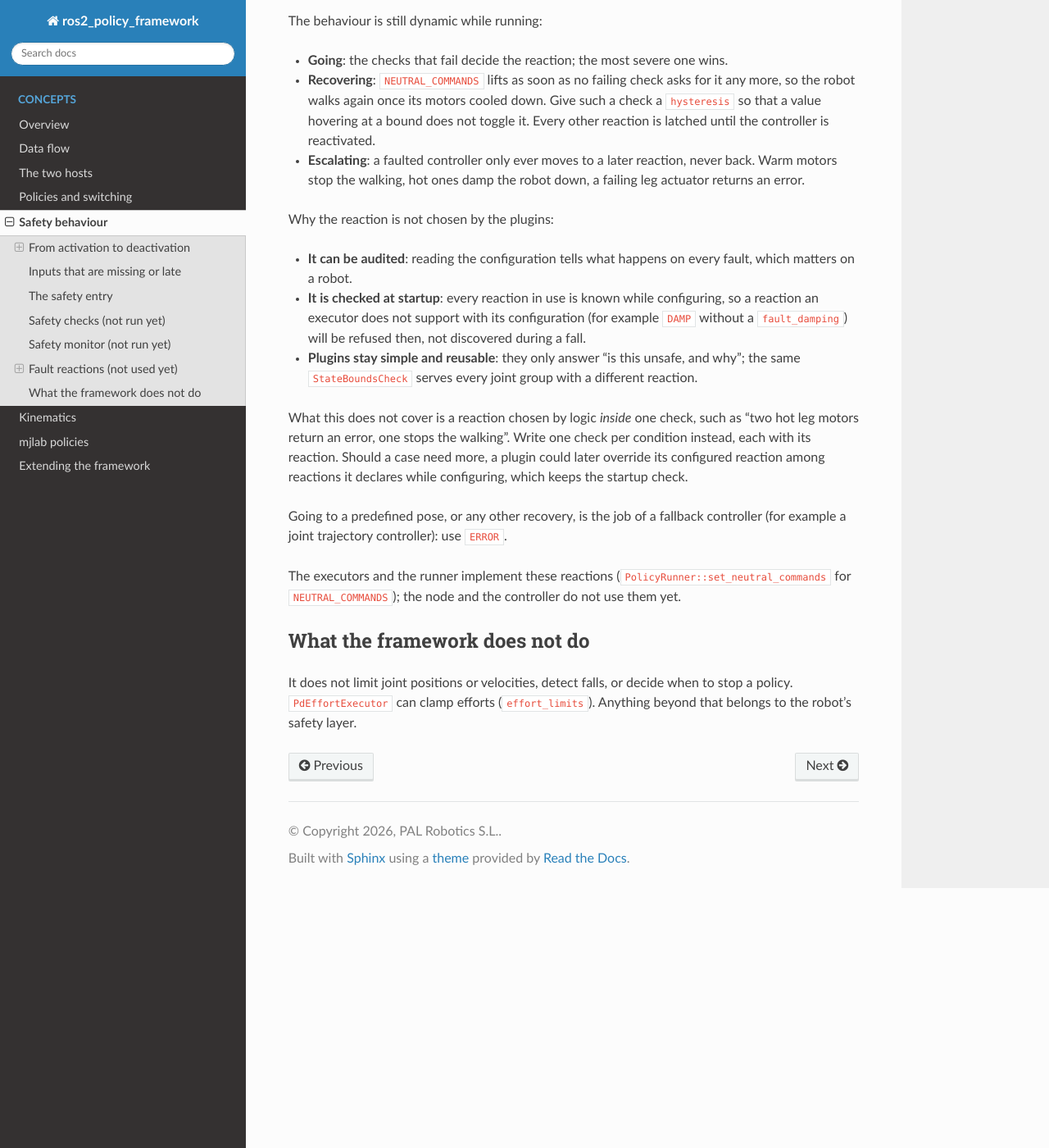
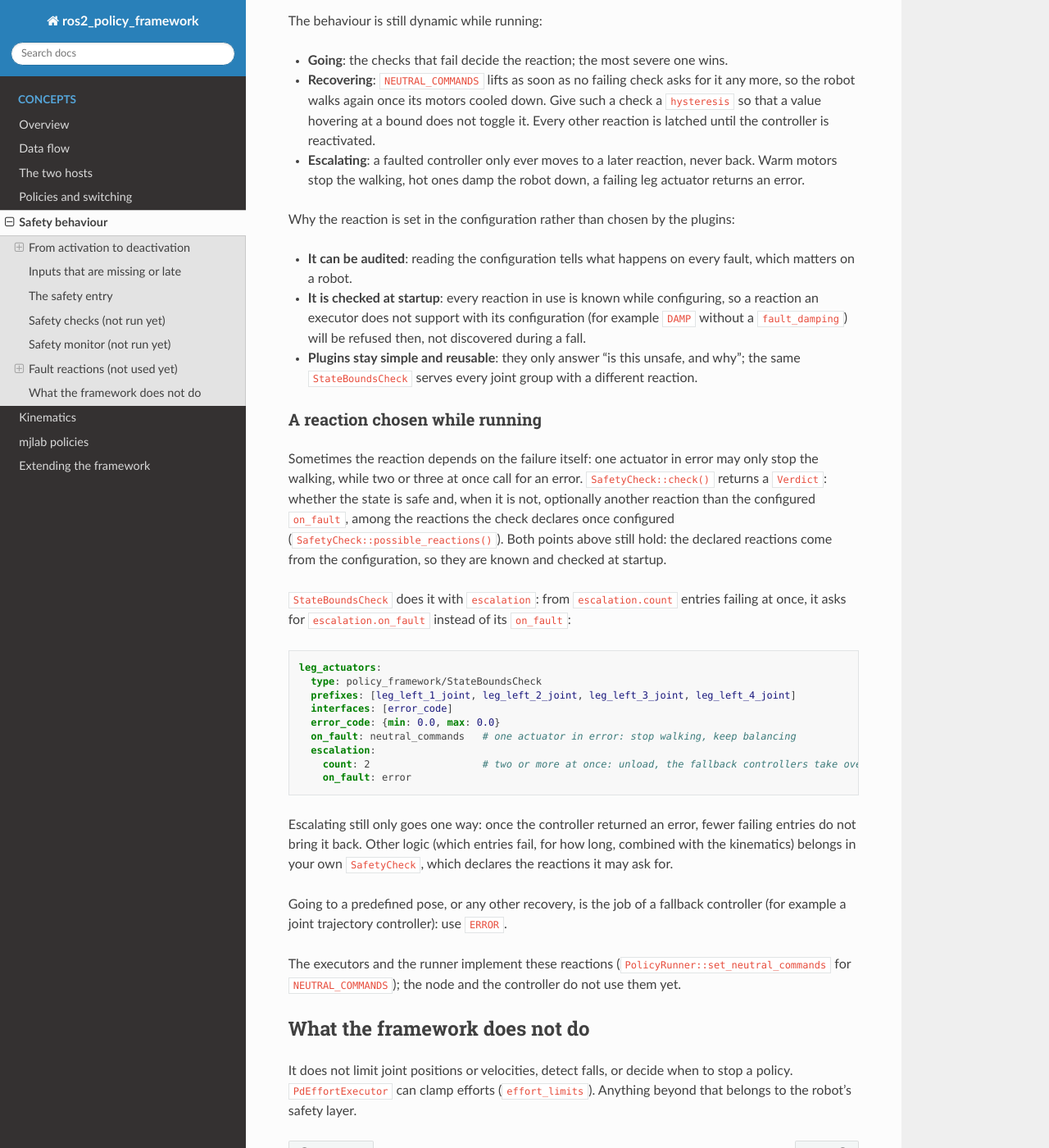
Before and after one commit to saikishor/ros2_policy_framework, a Sphinx documentation site: the page built from docs/safety.rst, in a window 1280 px wide and 1400 px high, scrolled down 4221 px. Shown: the whole window at 82% size. Built offline with Sphinx 7.4.7 and the Read the Docs theme 3.1.0, drawn with Linux system fonts in a browser that asks for light colours.

Commit message:
Document the reactions a safety check asks for while running and the StateBoundsCheck escalation

```diff
--- a/docs/safety.rst
+++ b/docs/safety.rst
@@ -274,7 +274,7 @@ The behaviour is still dynamic while running:
   motors stop the walking, hot ones damp the robot down, a failing leg actuator returns an
   error.
 
-Why the reaction is not chosen by the plugins:
+Why the reaction is set in the configuration rather than chosen by the plugins:
 
 - **It can be audited**: reading the configuration tells what happens on every fault, which
   matters on a robot.
@@ -284,10 +284,36 @@ Why the reaction is not chosen by the plugins:
 - **Plugins stay simple and reusable**: they only answer "is this unsafe, and why"; the same
   ``StateBoundsCheck`` serves every joint group with a different reaction.
 
-What this does not cover is a reaction chosen by logic *inside* one check, such as "two hot
-leg motors return an error, one stops the walking". Write one check per condition instead,
-each with its reaction. Should a case need more, a plugin could later override its configured
-reaction among reactions it declares while configuring, which keeps the startup check.
+A reaction chosen while running
+~~~~~~~~~~~~~~~~~~~~~~~~~~~~~~~
+
+Sometimes the reaction depends on the failure itself: one actuator in error may only stop the
+walking, while two or three at once call for an error. ``SafetyCheck::check()`` returns a
+``Verdict``: whether the state is safe and, when it is not, optionally another reaction than
+the configured ``on_fault``, among the reactions the check declares once configured
+(``SafetyCheck::possible_reactions()``). Both points
+above still hold: the declared reactions come from the configuration, so they are known and
+checked at startup.
+
+``StateBoundsCheck`` does it with ``escalation``: from ``escalation.count`` entries failing at
+once, it asks for ``escalation.on_fault`` instead of its ``on_fault``:
+
+.. code-block:: yaml
+
+   leg_actuators:
+     type: policy_framework/StateBoundsCheck
+     prefixes: [leg_left_1_joint, leg_left_2_joint, leg_left_3_joint, leg_left_4_joint]
+     interfaces: [error_code]
+     error_code: {min: 0.0, max: 0.0}
+     on_fault: neutral_commands   # one actuator in error: stop walking, keep balancing
+     escalation:
+       count: 2                   # two or more at once: unload, the fallback controllers take over
+       on_fault: error
+
+Escalating still only goes one way: once the controller returned an error, fewer failing
+entries do not bring it back. Other logic (which entries fail, for how long, combined with
+the kinematics) belongs in your own ``SafetyCheck``, which declares the reactions it may ask
+for.
 
 Going to a predefined pose, or any other recovery, is the job of a fallback controller (for
 example a joint trajectory controller): use ``ERROR``.
```
Also changed, not shown: README.md (+6 -4 lines).
